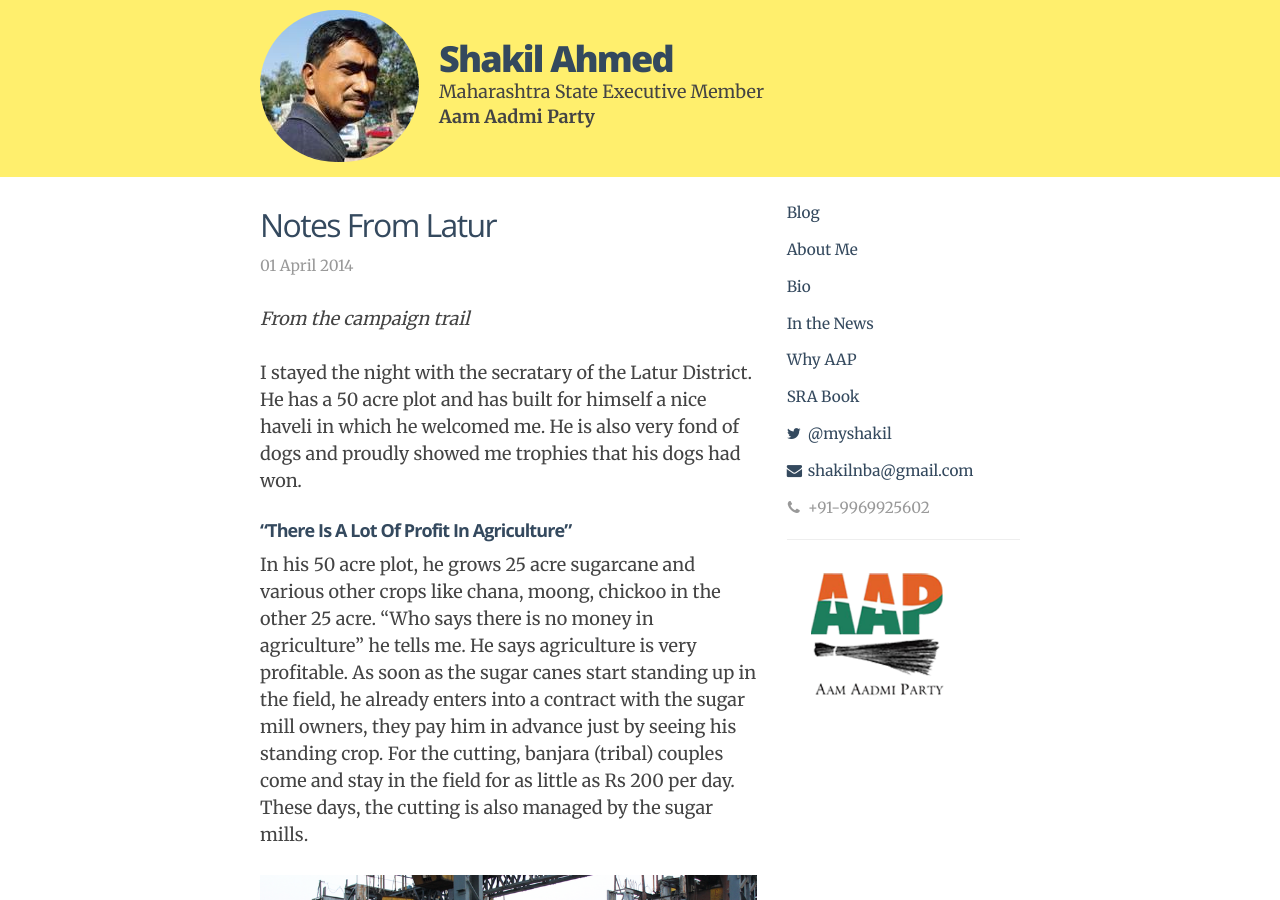
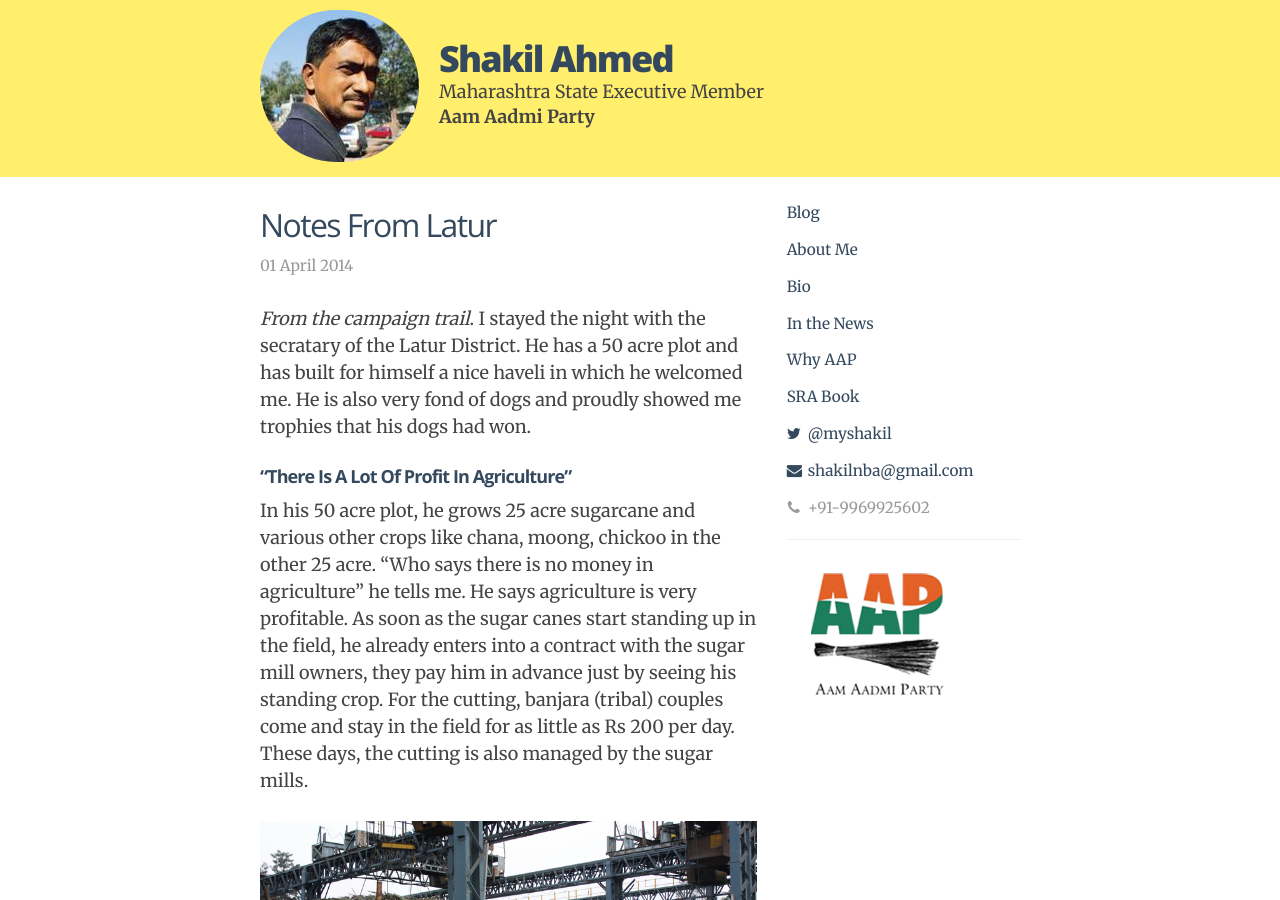
Before and after one commit to shakilaapka/shakilaapka.github.io, a Jekyll site: the page built from _posts/2014-04-01-notes-from-latur.md, in a window 1280 px wide and 900 px high. Built offline with Jekyll 4.4.1, drawn with Linux system fonts in a browser that asks for light colours.

Commit message:
more posts

```diff
--- a/_posts/2014-04-01-notes-from-latur.md
+++ b/_posts/2014-04-01-notes-from-latur.md
@@ -2,9 +2,7 @@
 layout: post
 title: Notes from Latur
 ---
-*From the campaign trail*
-
-I stayed the night with the secratary of the Latur District. He has a 50 acre plot and has built for himself a nice haveli in which he welcomed me. He is also very fond of dogs and proudly showed me trophies that his dogs had won.
+*From the campaign trail*. I stayed the night with the secratary of the Latur District. He has a 50 acre plot and has built for himself a nice haveli in which he welcomed me. He is also very fond of dogs and proudly showed me trophies that his dogs had won.
 
 #### "There is a lot of profit in agriculture"
 
```
Also changed, not shown: _posts/2014-04-03-advice-from-everywhere.md (+1 -3 lines), _posts/2014-04-05-app-in-the-interiors.md (+2 -0 lines).
